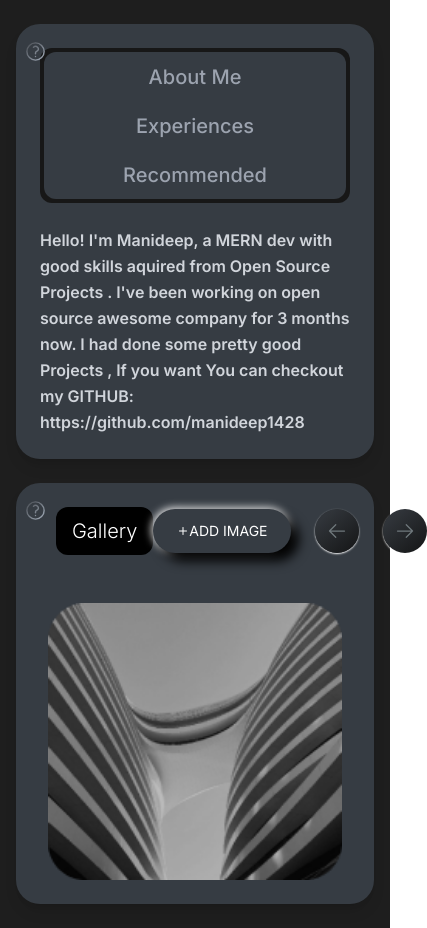
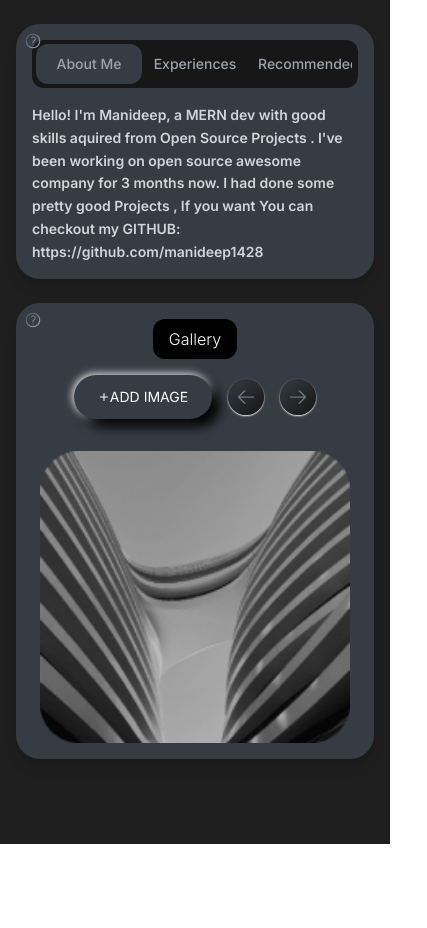
Before and after one commit to manideep1428/lunacal, a Next.js app: page / in a window 390 px wide. Shown: the whole page, 427 px wide, since content can reach past the window. After the commit the page ends 844 px from the top, so only its background shows below. Built offline with nearby package versions, Linux system fonts and the light colour scheme.

Commit message:
final commit

```diff
--- a/app/data.ts
+++ b/app/data.ts
@@ -1,4 +1,5 @@
 export const info = [`Hello! I'm  Manideep, a MERN dev with good skills aquired from Open Source Projects . I've been working on open source awesome company for 3 months now.
             I had done some pretty good Projects , If you want You can checkout my GITHUB: https://github.com/manideep1428 `
         ,
-        `I have  Open Source Contribution in Mern Stack ` , `Nothing to Recommend , but I want to say something I started this 5th sept eventing which a day before deadline , So I'm skipping some parts . It fine  `]
+        `Skills: ReactJS , NextJs , Express , TypeScript , Docker , AWS , Python , Pytorch , Numpy , Pandas `
+         , `Nothing to Recommend , but I want to say something I started this 5th sept eventing which a day before deadline , So I'm skipping some parts . It fine  `]
--- a/app/globals.css
+++ b/app/globals.css
@@ -165,9 +165,10 @@
   background: linear-gradient(139.14deg, #303439 20%  ,#161718  94.96%);
 }
 
-.btn-next .btn-prev :hover{
-  background-color: #000000;
-  color:white;
+.next-btn:hover{
+  background-color: #000000 !important;
+  color:white !important;
+
 }
 .next-btn:active{
   background: linear-gradient(139deg, #96BEE7 30.6%, #080f14 );
--- a/app/page.tsx
+++ b/app/page.tsx
@@ -28,11 +28,13 @@ export default function Component() {
     setActiveTabIndex(index);
   };
 
-  const addImage = (e :React.ChangeEvent<HTMLInputElement>) => {
-    const newImage  = ""
-    setImages([...images, newImage]);
+  const addImage = (e: React.ChangeEvent<HTMLInputElement>) => {
+    if (e.target.files && e.target.files[0]) {
+      const newImage = URL.createObjectURL(e.target.files[0]);
+      console.log(newImage)
+      setImages([...images, newImage]);
+    }
   };
-
 
   const scroll = (direction: 'left' | 'right') => {
     if (carouselRef.current && !isScrolling) {
@@ -85,17 +87,17 @@ export default function Component() {
   }, [activeTabIndex]);
 
   return (
-    <div className="min-h-screen bg-[#1E1E1E] flex justify-end px-4 sm:px-8">
-      <div className="w-full lg:w-1/2 space-y-6 py-6">
-        <div className="relative bg-[#363C43] h-auto rounded-3xl p-6 shadow-lg">
-          <div className="flex items-center justify-center mb-6">
-            <div className="relative bg-[#171717] w-full lg:w-[560px] p-1 rounded-xl flex flex-col sm:flex-row">
+    <div className="min-h-screen bg-[#1E1E1E] flex flex-col md:flex-row md:justify-end px-4 sm:px-8">
+      <div className="w-full md:w-1/2 space-y-6 py-6">
+        <div className="relative bg-[#363C43] h-auto rounded-3xl p-4 md:p-6 shadow-lg">
+          <div className="flex items-center justify-center mb-4 md:mb-6">
+            <div className="relative bg-[#171717] w-full max-w-[560px] p-1 rounded-xl flex flex-row">
               {tabs.map((tab, index) => (
                 <button
                   key={tab}
                   //@ts-ignore
                   ref={(el) => (tabsRef.current[index] = el)}
-                  className={`relative rounded-xl h-[49px] w-full sm:w-[195px] px-4 py-2 text-xl font-medium tab-btn z-10 transition-colors duration-300 ${
+                  className={`relative rounded-xl h-[40px] md:h-[49px] w-full px-2 md:px-4 py-1 md:py-2 text-sm md:text-xl font-medium tab-btn z-10 transition-colors duration-300 ${
                     activeTab === tab.toLowerCase()
                       ? 'text-white tab-btn-active'
                       : 'text-gray-400'
@@ -103,7 +105,7 @@ export default function Component() {
                   onClick={() => handleTabClick(tab, index)}
                 >
                   <span>{tab}</span>
-                  <div className={`${activeTab === tab.toLowerCase() ? "" :"fill-animation"}`} ></div>
+                  <div className={`${activeTab === tab.toLowerCase() ? "" :"fill-animation"}`}></div>
                 </button>
               ))}
               <div className="absolute inset-0 p-1 pointer-events-none">
@@ -118,33 +120,33 @@ export default function Component() {
               </div>
             </div>
           </div>
-          <div className="text-gray-300 font-semibold leading-relaxed">
+          <div className="text-gray-300 text-sm md:text-base font-semibold leading-relaxed">
             {info[activeTabIndex]}
           </div>
-          <div className="absolute top-4 left-2">
-            <QuestionSvg className="w-[23px] h-[23px] question" />
+          <div className="absolute top-2 md:top-4 left-2">
+            <QuestionSvg className="w-[18px] h-[18px] md:w-[23px] md:h-[23px] question" />
           </div>
         </div>
 
-        <div className="relative bg-[#363C43] h-auto rounded-3xl p-6 shadow-lg">
-          <div className="absolute top-4 left-2">
-            <QuestionSvg className="w-[23px] h-[23px] question" />
+        <div className="relative bg-[#363C43] h-auto rounded-3xl p-4 md:p-6 shadow-lg">
+          <div className="absolute top-2 md:top-4 left-2">
+            <QuestionSvg className="w-[18px] h-[18px] md:w-[23px] md:h-[23px] question" />
           </div>
-          <div className="flex justify-between">
-            <div className="flex justify-center ml-4 items-center text-white text-xl font-semibold bg-black rounded-xl h-12 px-4">
-              <h2 className="text-[20px] font-light">Gallery</h2>
+          <div className="flex flex-col md:flex-row justify-between items-center mb-4 md:mb-0">
+            <div className="flex justify-center items-center text-white sm:ml-10 text-xl font-semibold bg-black rounded-xl h-10 md:h-12 px-4 mb-4 md:mb-0">
+              <h2 className="text-[16px] md:text-[20px] font-light">Gallery</h2>
             </div>
-            <div className="flex justify-center gap-6 items-center">
+            <div className="flex justify-center gap-4 md:gap-6 items-center">
               <InputFile addImage={addImage}/>
               <button
-                className="text-white p-3 next-btn rounded-full transition duration-700 ease-in-out hover:bg-black btn-next shadow-sm shadow-white"
+                className="text-white p-2 md:p-3 next-btn rounded-full transition duration-700 ease-in-out hover:bg-black btn-next shadow-sm shadow-white"
                 onClick={() => scroll('left')}
                 disabled={isScrolling}
               >
                 <LeftArrow />
               </button>
               <button
-                className="text-white next-btn p-3 rounded-full transition duration-700 ease-in-out hover:bg-black btn-prev shadow-sm shadow-white"
+                className="text-white next-btn p-2 md:p-3 rounded-full transition duration-700 ease-in-out hover:bg-black btn-prev shadow-sm shadow-white"
                 onClick={() => scroll('right')}
                 disabled={isScrolling}
               >
@@ -154,7 +156,7 @@ export default function Component() {
           </div>
           <div
             ref={carouselRef}
-            className="flex overflow-x-auto scrollbar-hide snap-x snap-mandatory pt-12"
+            className="flex overflow-x-auto scrollbar-hide snap-x snap-mandatory pt-4 md:pt-12"
           >
             {images.concat(images.slice(0, 2)).map((src, index) => (
               <div key={index} className="flex-shrink-0 w-full sm:w-1/2 lg:w-1/3 px-2 snap-start">
--- a/components/Fileinput.tsx
+++ b/components/Fileinput.tsx
@@ -8,6 +8,8 @@ export default function InputFile({addImage}:{addImage:(e :React.ChangeEvent<HTM
         if (fileInputRef.current) {
             //@ts-ignore
             fileInputRef.current.click();
+            //accept only images
+
         }
     };
 
@@ -23,7 +25,9 @@ export default function InputFile({addImage}:{addImage:(e :React.ChangeEvent<HTM
                 type="file"
                 className="hidden"
                 ref={fileInputRef}
-                accept="image"
+                accept="image/*"
+                //@ts-ignore
+                onClick={addImage}
             />
         </div>
     );
--- a/components/responsive-image.tsx
+++ b/components/responsive-image.tsx
@@ -28,7 +28,7 @@ export function ResponsiveImage({ src, alt, className = '' }: ResponsiveImagePro
       <Image
         src={src}
         alt={alt}
-        layout="fill"
+        layout='fill'
         objectFit="cover"
         className="rounded-2xl img-hover"
       />
```
